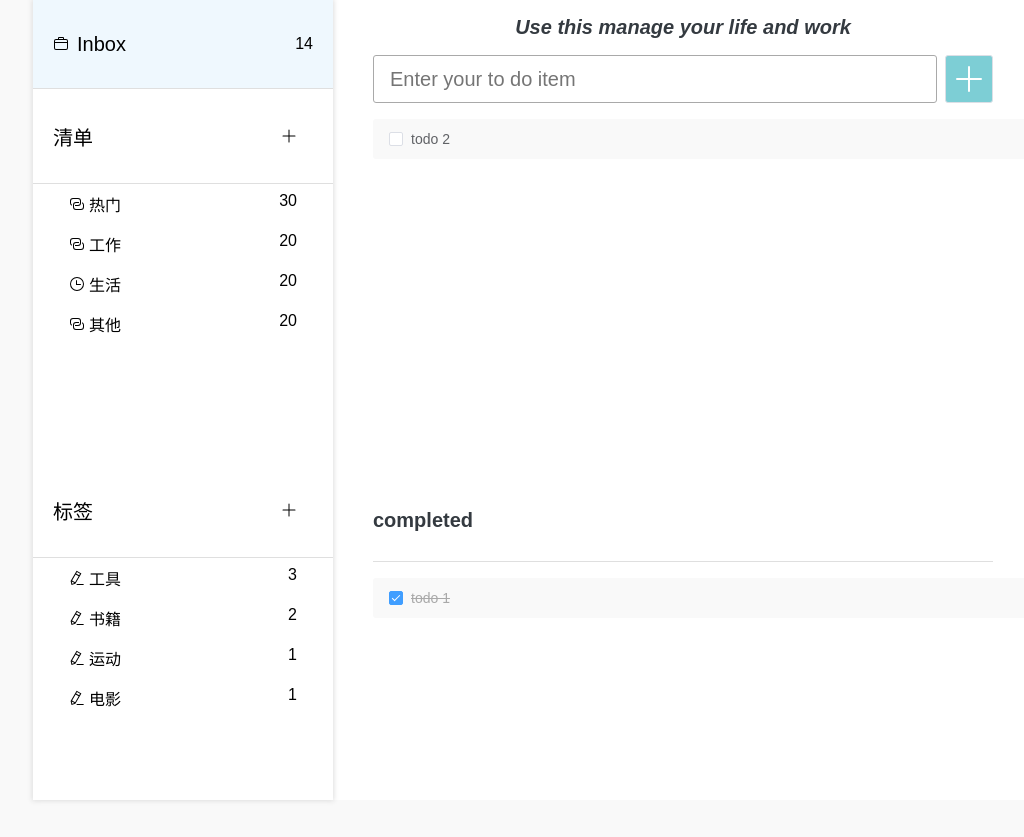
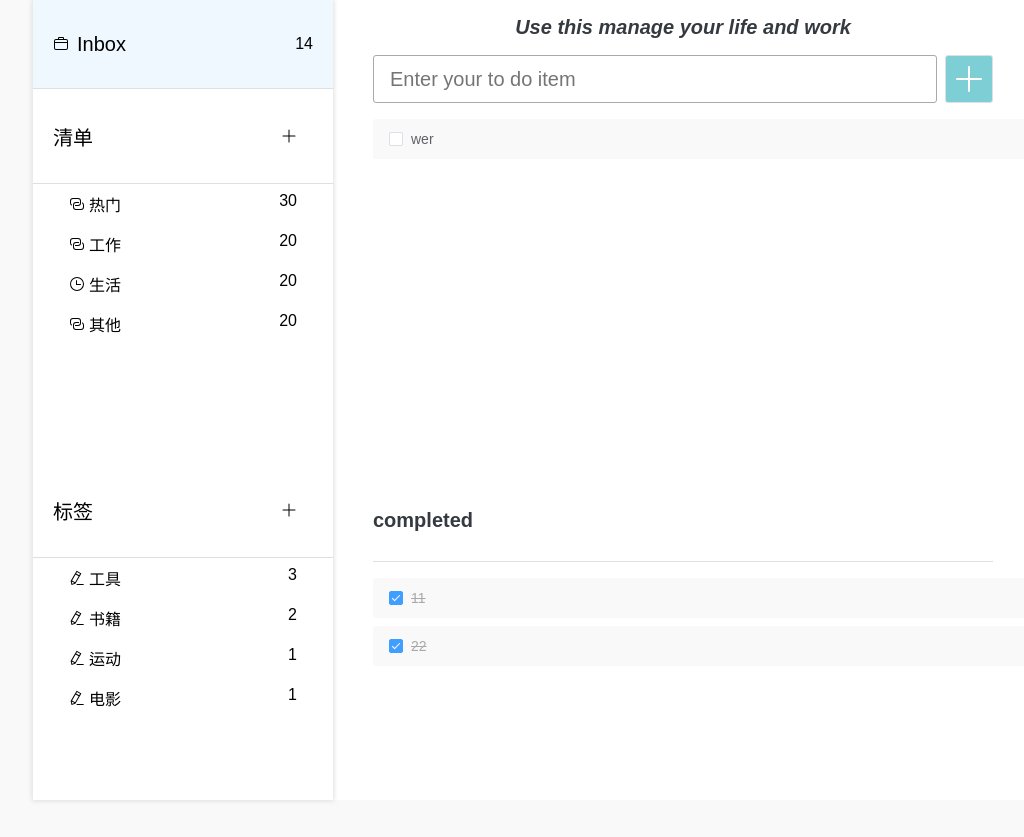
Before and after one commit to zhangMiaoLearning/vue-demo, a Vue app: page / in a window 1280 px wide. Shown: the whole page, without its empty margins (107-1131 px from the left). Built offline with nearby package versions, Linux system fonts and the light colour scheme; data requests are answered from the project's data file.

Commit message:
feat:use pinia to manage data

```diff
--- /dev/null
+++ b/json-server/db.json
@@ -0,0 +1,19 @@
+{
+  "todolist": [
+    {
+      "name": "11",
+      "status": true,
+      "id": 1
+    },
+    {
+      "name": "22",
+      "status": true,
+      "id": 2
+    },
+    {
+      "name": "wer",
+      "status": false,
+      "id": 4
+    }
+  ]
+}
--- a/package.json
+++ b/package.json
@@ -12,11 +12,14 @@
     "build-only": "vite build",
     "type-check": "vue-tsc --noEmit -p tsconfig.vitest.json --composite false",
     "lint": "eslint . --ext .vue,.js,.jsx,.cjs,.mjs,.ts,.tsx,.cts,.mts --fix --ignore-path .gitignore",
-    "format": "prettier --write src/"
+    "format": "prettier --write src/",
+    "json": "json-server json-server/db.json --port 3004"
   },
   "dependencies": {
     "@element-plus/icons-vue": "^2.1.0",
+    "axios": "^1.4.0",
     "element-plus": "^2.3.5",
+    "json-server": "^0.17.3",
     "less": "^4.1.3",
     "pinia": "^2.1.3",
     "vue": "^3.3.2",
--- a/src/App.vue
+++ b/src/App.vue
@@ -14,23 +14,18 @@ import ListHeader from './components/ListHeader.vue'
 import Left from './components/Left.vue'
 import TodoList from './components/TodoList.vue'
 import { ref } from 'vue'
-const todoList = ref([
-  { id: 1, name: 'todo 1', status: true },
-  { id: 2, name: 'todo 2', status: false }
-])
+import { useTodoListStore } from './stores/index'
+const store = useTodoListStore()
+const todoList = computed(()=>store.todoList)
+store.getTodoList()
+console.log(store.todoList);
 const addItem = (newItem: string) => {
-
-  const length = todoList.value.length
-  if (newItem) {
-    todoList.value.push({ id: length + 1, name: newItem, status: false })
+  if (newItem.trim()) {
+    store.addTodoItem(newItem)
   }
-  console.log(todoList.value);
-
 }
-
 const deleteItem = (id: number) => {
-  console.log(id)
-  todoList.value = todoList.value.filter((item) => item.id != id)
+  store.deleteTodoItem(id)
 }
 </script>
 
--- /dev/null
+++ b/src/api/index.ts
@@ -0,0 +1,9 @@
+import { request } from '@/utils'
+
+export const getTodoListApi = () => request.get('/todolist').then((res) => res.data)
+export const postTodoListApi = (name: string) =>
+  request.post('todolist', { name: name, status: false }).then((res) => res.data)
+export const deleteTodoItemApi = (id: number) =>
+  request.delete(`/todolist` + `/${id}`).then((res) => res.data)
+export const checkTodoItemApi = (id: number) =>
+  request.patch(`/todolist/${id}`,{status:true}).then((res) => res.data)
--- a/src/components/TodoList.vue
+++ b/src/components/TodoList.vue
@@ -7,6 +7,7 @@
           :key="item.id"
           :label="item.name"
           v-model="item.status"
+          @change="handleCheckTodoItem(item.id)"
         />
         <Delete class="list-item-delete-icon" @click="$emit('deleteItem', item.id)" />
       </div>
@@ -14,11 +15,17 @@
   </div>
 </template>
 <script setup lang="ts">
-import { ref } from 'vue'
+import { useTodoListStore } from '@/stores';
 import { Delete } from '@element-plus/icons-vue'
 const props = defineProps<{
   todoList: { id: number; name: string; status: boolean }[]
 }>()
+const store = useTodoListStore()
+function handleCheckTodoItem(id:number){
+  store.checkTodoItem(id)
+  console.log(id);
+
+}
 </script>
 <style scoped lang="less">
 .list {
--- a/src/main.ts
+++ b/src/main.ts
@@ -2,11 +2,12 @@
 
 import { createApp } from 'vue'
 import * as ElementPlusIconsVue from '@element-plus/icons-vue'
-
+import { createPinia } from 'pinia'
 import App from './App.vue'
 import './style.css'
 
-
+const pinia = createPinia()
 const app = createApp(App)
 
+app.use(pinia)
 app.mount('#app')
--- /dev/null
+++ b/src/stores/index.ts
@@ -0,0 +1,38 @@
+import { checkTodoItemApi, deleteTodoItemApi, getTodoListApi, postTodoListApi } from '@/api'
+import { defineStore } from 'pinia'
+interface todoList {
+  id: number
+  name: string
+  status: boolean
+}
+export const useTodoListStore = defineStore('todoList', {
+  state: () => ({
+    todoList: [] as todoList[]
+  }),
+  actions: {
+    async getTodoList() {
+      this.todoList = await getTodoListApi()
+    },
+    async addTodoItem(name: string) {
+      const res = await postTodoListApi(name)
+      this.todoList.push(res)
+    },
+    async deleteTodoItem(id: number) {
+      this.todoList = this.todoList.filter((item) => item.id != id)
+      await deleteTodoItemApi(id)
+    },
+    async checkTodoItem(itmeId: number) {
+      this.todoList = this.todoList.map((item) => {
+        if ((item.id === itmeId)) {
+          item.status = true
+          console.log("click");
+
+        }
+        return item
+      })
+      await checkTodoItemApi(itmeId)
+      console.log(this.todoList);
+
+    }
+  }
+})
--- /dev/null
+++ b/src/utils/index.ts
@@ -0,0 +1,32 @@
+import axios from 'axios'
+
+export const request = axios.create({
+  baseURL: 'http://localhost:3004',
+  timeout: 30000
+})
+// export function get(url: string, params: any) {
+//   return new Promise((resolve, reject) => {
+//     axios
+//       .get(url, {
+//         params: params
+//       })
+//       .then((res) => {
+//         resolve(res.data)
+//       })
+//       .catch((err) => {
+//         reject(err.data)
+//       })
+//   })
+// }
+// export function post(url: string, params: any) {
+//   return new Promise((resolve, reject) => {
+//     axios
+//       .post(url,params)
+//       .then((res) => {
+//         resolve(res.data)
+//       })
+//       .catch((err) => {
+//         reject(err.data)
+//       })
+//   })
+// }
```
Also changed, not shown: 1 other file (tests, documents, lock files or other folders).
